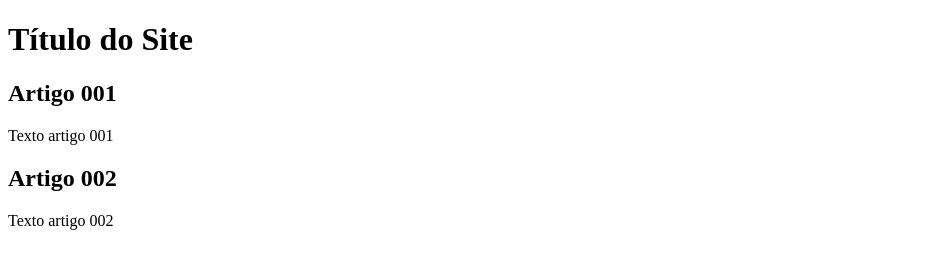
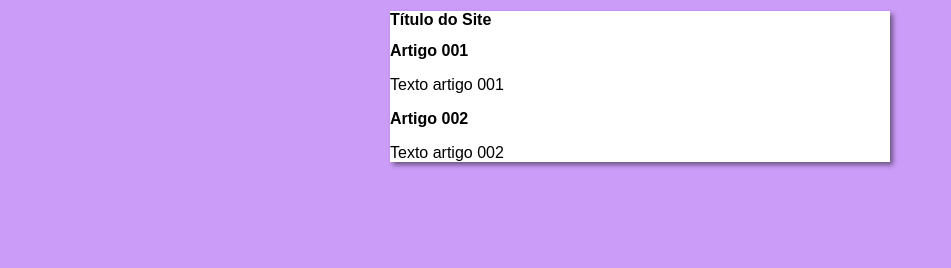
Before and after one commit to lucasmbecker/Projeto-Site, a plain HTML site: page index.html in a window 1280 px wide. Shown: the whole page, without its empty margins (0-951 px from the left). Drawn offline with Linux system fonts and the light colour scheme.

Commit message:
iniciei o design

```diff
--- /dev/null
+++ b/estilos/style.css
@@ -0,0 +1,15 @@
+* {
+    font-family: Arial, Helvetica, sans-serif;
+    font-size: 16px;
+}
+
+body  {
+    background-color: rgb(204,157,248);
+}
+
+main {
+    background-color: white;
+    width: 500px;
+    margin: auto;
+    box-shadow: 3px 3px 5px rgba(0, 0, 0, 0.479);
+}
--- a/index.html
+++ b/index.html
@@ -5,6 +5,7 @@
     <meta http-equiv="X-UA-Compatible" content="IE=edge">
     <meta name="viewport" content="width=device-width, initial-scale=1.0">
     <title>Título do Site</title>
+    <link rel="stylesheet" href="estilos/style.css">
 </head>
 <body>
     <main>
```
